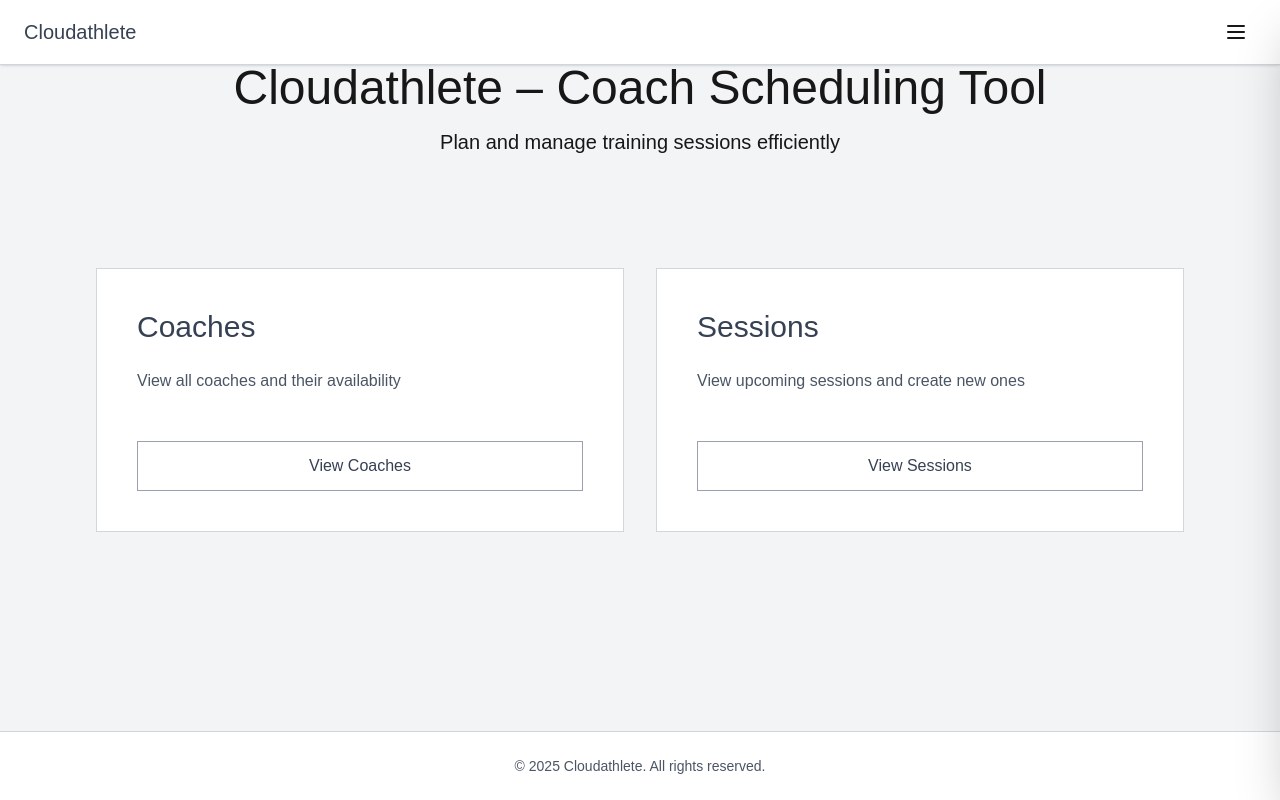
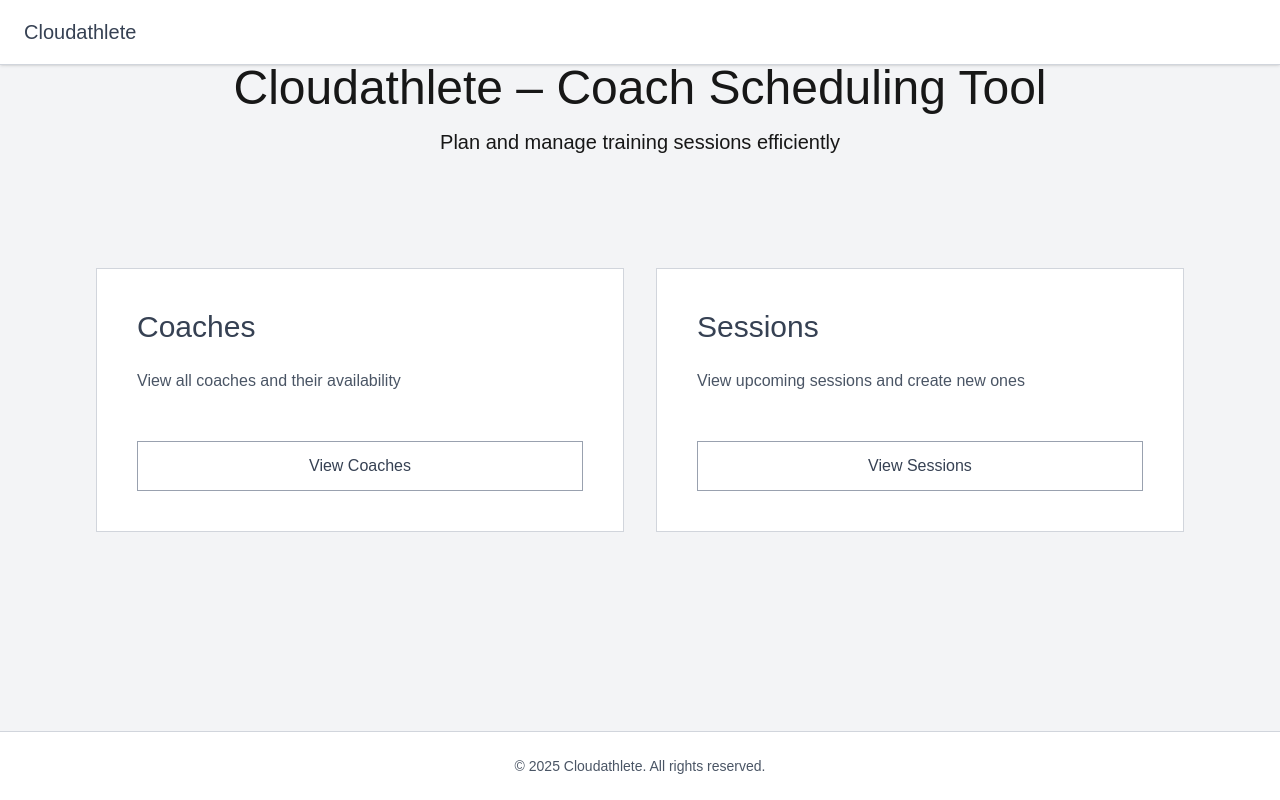
Before and after one commit to MingJae92/athelete-tracking-app, a Next.js app: page / in a window 1280 px wide. Built offline with nearby package versions, Linux system fonts and the light colour scheme.

Commit message:
Routes implemented

```diff
--- /dev/null
+++ b/app/coaches/page.tsx
@@ -0,0 +1,13 @@
+import NavBar from "@/app/components/Navbar";
+
+export default function CoachesPage() {
+  return (
+    <div className="min-h-screen bg-gray-100 pt-20">
+      <div className="max-w-6xl mx-auto px-8">
+        <NavBar/>
+        <h1 className="text-4xl font-light text-gray-700 mb-6">Coaches</h1>
+        <p>View all coaches and their availability</p>
+      </div>
+    </div>
+  );
+}
--- a/app/components/Navbar.tsx
+++ b/app/components/Navbar.tsx
@@ -1,104 +1,18 @@
 "use client";
 
-import { useState } from "react";
 import Link from "next/link";
 
 export default function NavBar() {
-  const [isOpen, setIsOpen] = useState<boolean>(false);
-
-  const toggleMenu = () => setIsOpen(!isOpen);
-
   return (
-    <>
-      {/* Navbar */}
     <div className="w-full fixed top-0 left-0 z-50 bg-white border-b border-gray-300 shadow-sm">
-        <div className="flex items-center justify-between px-6 h-16 relative">
-          {/* Left: Logo */}
+      <div className="flex items-center justify-between px-6 h-16">
+        {/* Logo */}
         <div className="flex-1">
           <Link href="/" className="text-xl font-light text-gray-700">
             Cloudathlete
           </Link>
         </div>
-
-          {/* Right: Burger Icon (visually hidden when menu is open) */}
-          <div className={`flex-none transition-opacity duration-300 ${isOpen ? "opacity-0 pointer-events-none" : "opacity-100"}`}>
-            <button
-              onClick={toggleMenu}
-              className="p-2 hover:bg-gray-100 rounded transition"
-              aria-label="Menu"
-            >
-              <svg
-                className="w-6 h-6"
-                fill="none"
-                stroke="currentColor"
-                strokeWidth="2"
-                viewBox="0 0 24 24"
-                xmlns="http://www.w3.org/2000/svg"
-              >
-                <path
-                  strokeLinecap="round"
-                  strokeLinejoin="round"
-                  d="M4 6h16M4 12h16M4 18h16"
-                />
-              </svg>
-            </button>
       </div>
     </div>
-      </div>
-
-      {/* Sliding Sidebar Menu */}
-      <div
-        className={`fixed top-0 right-0 h-full w-64 bg-gray-800 text-white shadow-2xl transform transition-transform duration-300 z-50 ${
-          isOpen ? "translate-x-0" : "translate-x-full"
-        }`}
-      >
-        {/* Close button */}
-        <div className="flex justify-end p-4">
-          <button onClick={toggleMenu} className="p-2 hover:bg-gray-700 rounded transition text-white">
-            ✕
-          </button>
-        </div>
-
-        {/* Menu links */}
-        <ul className="p-4 space-y-2">
-          <li>
-            <Link
-              href="/coach"
-              onClick={toggleMenu}
-              className="block px-4 py-3 hover:bg-gray-700 rounded transition font-light"
-            >
-              Coach
-            </Link>
-          </li>
-          <li>
-            <Link
-              href="/sessions"
-              onClick={toggleMenu}
-              className="block px-4 py-3 hover:bg-gray-700 rounded transition font-light"
-            >
-              Sessions
-            </Link>
-          </li>
-          <li>
-            <Link
-              href="/profile"
-              onClick={toggleMenu}
-              className="block px-4 py-3 hover:bg-gray-700 rounded transition font-light"
-            >
-              Profile
-            </Link>
-          </li>
-          <li>
-            <Link
-              href="/logout"
-              onClick={toggleMenu}
-              className="block px-4 py-3 hover:bg-gray-700 rounded transition font-light"
-            >
-              Logout
-            </Link>
-          </li>
-        </ul>
-      </div>
-    </>
   );
 }
--- /dev/null
+++ b/app/sessions/page.tsx
@@ -0,0 +1,13 @@
+import NavBar from "@/app/components/Navbar";
+
+export default function SessionsPage() {
+  return (
+    <div className="min-h-screen bg-gray-100 pt-20">
+      <div className="max-w-6xl mx-auto px-8">
+          <NavBar/>
+        <h1 className="text-4xl font-light text-gray-700 mb-6">Sessions</h1>
+        <p>View and manage training sessions</p>
+      </div>
+    </div>
+  );
+}
```
Also changed, not shown: app/page.tsx (+4 -4 lines). Lines whose indentation alone changed are shown as unchanged.
